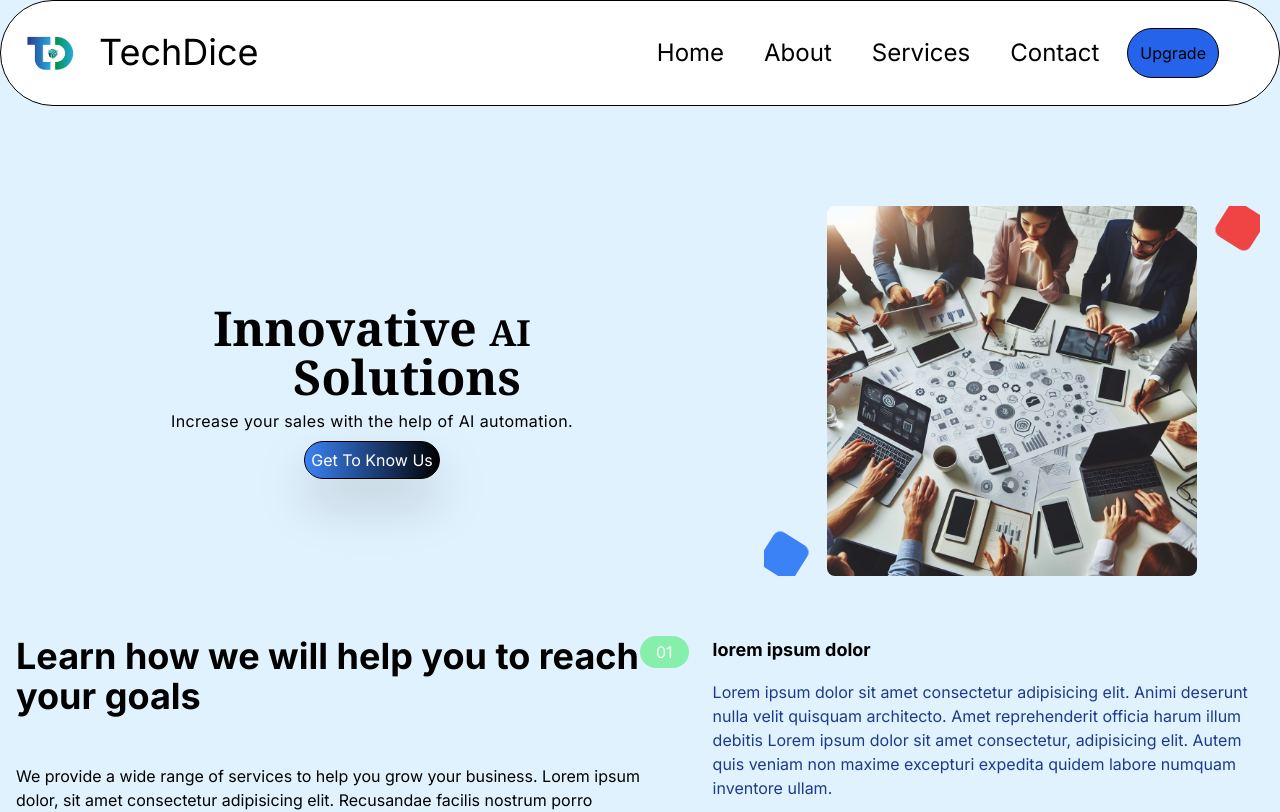
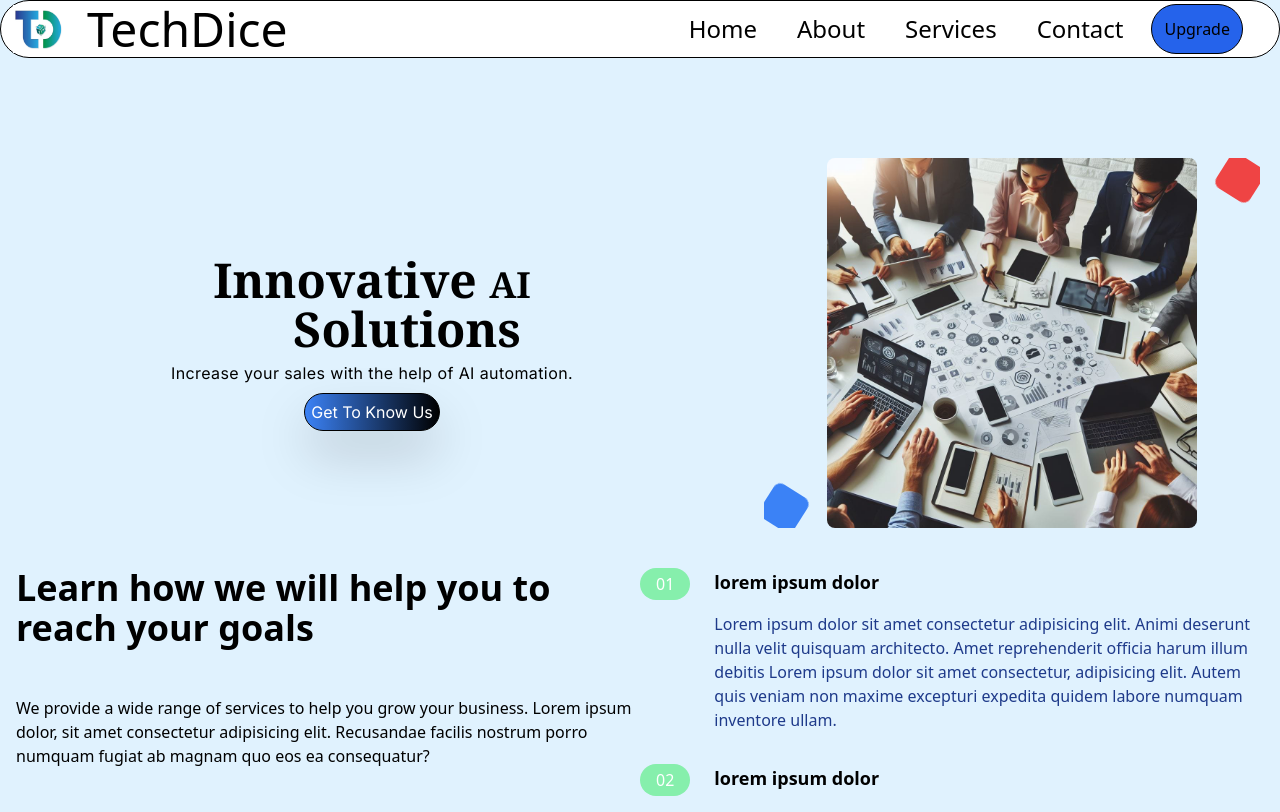
Before and after one commit to ananyajain10/agencyPage, a Next.js app: page / in a window 1280 px wide. Shown: the top 812 px of the page. Built offline with nearby package versions, Linux system fonts and the light colour scheme.

Commit message:
animaionAdded

```diff
--- a/package.json
+++ b/package.json
@@ -11,6 +11,7 @@
   "dependencies": {
     "@formkit/auto-animate": "^0.8.1",
     "clsx": "^2.1.0",
+    "framer-motion": "^11.0.6",
     "next": "14.1.0",
     "react": "^18",
     "react-dom": "^18",
--- a/src/app/components/About.tsx
+++ b/src/app/components/About.tsx
@@ -1,7 +1,9 @@
+"use client"
 import React from "react";
-
+import {motion  } from 'framer-motion'
 
 const About = () => {
+
   const AssistanceWays = [
     {
       item: "01",
@@ -26,11 +28,14 @@ const About = () => {
   ];
   return (
     <section id="features">
-      <div className="container flex flex-col px-4 mx-auto mt-10 space-y-12 md:space-y-0 md:flex-row">
+      <div className=" font-sans container flex flex-col px-4 mx-auto mt-5 space-y-12 md:space-y-0 md:flex-row">
         <div className="flex flex-col space-y-12 md:w-1/2">
-          <h2 className="text-4xl font-bold text-center mx-w-md md:text-left">
+          <motion.h2
+           initial={{ opacity: 0 }}
+           whileInView={{ opacity: 1 }}
+          className="text-4xl font-bold text-center mx-w-md md:text-left">
             Learn how we will help you to reach your goals
-          </h2>
+          </motion.h2>
           <p className="text-center mx-w-sm md:text-left">
             We provide a wide range of services to help you grow your business.
             Lorem ipsum dolor, sit amet consectetur adipisicing elit. Recusandae
--- a/src/app/components/Hero.tsx
+++ b/src/app/components/Hero.tsx
@@ -1,24 +1,56 @@
+"use client"
 import React from 'react'
 import Image from 'next/image'
 import homebg from '@/assets/hero.jpg'
+import {motion } from 'framer-motion'
 
 
-type Props = {}
 
-const Hero = (props: Props) => {
+const Hero = () => {
+
+  const fadeTitleVariants = {
+    hidden: { opacity: 0 },
+    show: {
+      opacity: 1,
+      transition:{
+        staggerChildren:0.25
+      },
+     },
+  }
+
   return (
     <div className='md:flex md:flex-row mt-20 overflow-hidden'>
 
     {/* left section */}
     <div className='flex flex-col  justify-center  items-center md:text-left md:w-3/5  '>
-        <h1 className='text-5xl font-serif font-semibold text-black'>Innovative <span className='text-4xl z-50 bg-pink rounded font-bold'>AI</span> <br /> <p className='indent-20'> Solutions </p></h1>
-        <span className='tracking-wide text-1xl py-2 text-center'>Increase your sales with the help of AI automation.</span>
-        <button className='rounded-full transition ease-in-out delay-150 text-white border border-black hover:-translate-y-1 hover:scale-110  duration-300 bg-gradient-to-r from-blue-500 to-black w-fit p-1.5 flex md:items-center drop-shadow-2xl'>Get To Know Us</button>
+        <motion.h1
+        variants = {fadeTitleVariants}
+        initial={{opacity:0, x: -100}}
+        animate={{opacity:1, x:0}}
+        transition={{duration: 1.5, ease:"easeOut", delay: 0.1}}
+        className='text-5xl font-serif font-semibold text-black'>Innovative <span className='text-4xl z-50 bg-pink rounded font-bold'>AI</span> <br /> <p className='indent-20'> Solutions </p></motion.h1>
+        <motion.span
+        variants = {fadeTitleVariants}
+        initial={{opacity:0, x: -100}}
+        animate={{opacity:1, x:0}}
+        transition={{duration: 1.5, ease:"easeOut", delay: 0.5}}
+        className='tracking-wide text-1xl py-2 text-center'>Increase your sales with the help of AI automation.</motion.span>
+        <motion.button
+        variants = {fadeTitleVariants}
+        initial={{opacity:0, x: -100}}
+        animate={{opacity:1, x:0}}
+        transition={{duration: 1.5, ease:"easeOut", delay: 0.9}}
+        className='rounded-full transition ease-in-out delay-150 text-white border border-black hover:-translate-y-1 hover:scale-110  duration-300 bg-gradient-to-r from-blue-500 to-black w-fit p-1.5 flex md:items-center drop-shadow-2xl'>Get To Know Us</motion.button>
     </div>
 
  <br /><br />
 
-    <div className='relative md:w-2/5 flex m-5 place-content-center	overflow-hidden'>
+    <motion.div
+    variants = {fadeTitleVariants}
+    initial={{opacity:0, x: -100}}
+    animate={{opacity:1, x:0}}
+    transition={{duration: 1.5, ease:"easeOut", delay: 0.5}}
+    className='relative md:w-2/5 flex m-5 place-content-center	overflow-hidden'>
 
 <Image src={homebg} alt="homebg" className='rounded-lg z-10' width={370} height={370} />
   {/* Box at top right */}
@@ -27,7 +59,7 @@ const Hero = (props: Props) => {
 {/* Box at bottom left */}
 <div className="absolute bottom-0 left-0 bg-blue-500 w-10 h-10 rounded-lg z-0 animate-spin"></div>
 
-    </div>
+    </motion.div>
 
 
 </div>
--- a/src/app/components/Navbar.tsx
+++ b/src/app/components/Navbar.tsx
@@ -8,12 +8,13 @@ import Link from 'next/link';
 import Image from 'next/image';
 import { useAutoAnimate } from '@formkit/auto-animate/react'
 import logo from '@/assets/logo2.png'
+import { motion } from 'framer-motion'
 
 
 
 const Navbar = () => {
     const [menu, setMenu] = useState(false);
-    const [animationParent] = useAutoAnimate()
+
 
     // navlink
 
@@ -37,16 +38,18 @@ const Navbar = () => {
     ]
   return (
 
-        <nav
-      className='relative container mx-auto bg-white	 p-6 rounded-full border border-black'>
+        <motion.nav
+        initial={{ opacity: 0 }}
+        whileInView={{ opacity: 1 }}
+      className=' font-sans relative container mx-auto bg-white rounded-full border border-black'>
           {/* logo  */}
 
         <section className='flex items-center  justify-between mx-auto'>
 
         <MdMenu className= "text-3xl cursor-pointer lg:hidden" onClick = {() => (setMenu(true), console.log(menu))}/>
-        <div className='flex'>
+        <div className='flex px-3'>
         <Image src={logo} alt='logo' height={50} width={50} className='cursor-pointer'/>
-        <Link href={"/"} className='text-4xl px-6'> TechDice</Link>
+        <Link href={"/"} className='text-5xl px-6 hover:text-white hover:bg-gradient-to-r from-cyan-500 to-blue-500 translate-x-0'> TechDice</Link>
         </div>
 
         <div className='flex items-center gap-4 px-9'>
@@ -54,7 +57,7 @@ const Navbar = () => {
                 return  <Link key={i} href={d.link} className='hidden p-3 rounded lg:block text-2xl text-grey-20  hover:bg-blue-400 hover:text-white transition-all delay-0 duration-300 ease-out  z-40 transform '>{d.title}</Link>
 
           })}
-           <button className=' hidden md:flex p-3 rounded-full bg-blue-600 lg:block text-1xl text-grey-20 hover:bg-blue-400 hover:text-white transition-all  duration-500 ease-in-out z-40 transform  border border-black'>
+           <button className=' hidden md:flex p-3 rounded-full  bg-blue-600 lg:block text-1xl text-grey-20 hover:bg-blue-400 hover:text-white transition-all  duration-500 ease-in-out z-40 transform  border border-black'>
                 Upgrade</button>
 
         </div>
@@ -79,7 +82,7 @@ const Navbar = () => {
 
 
         </section>
-    </nav>
+    </motion.nav>
 
 
   )
```
Also changed, not shown: 1 other file (tests, documents, lock files or other folders).
